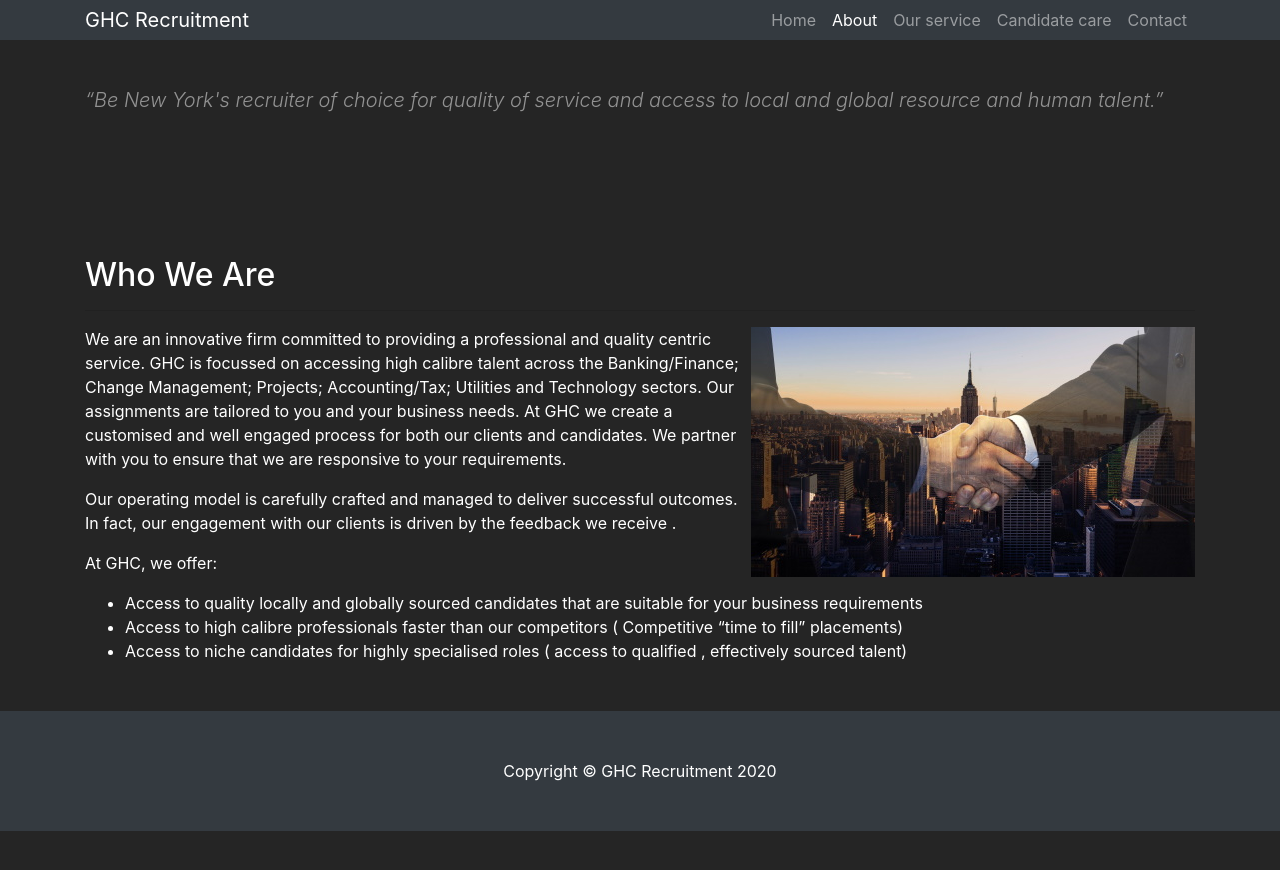
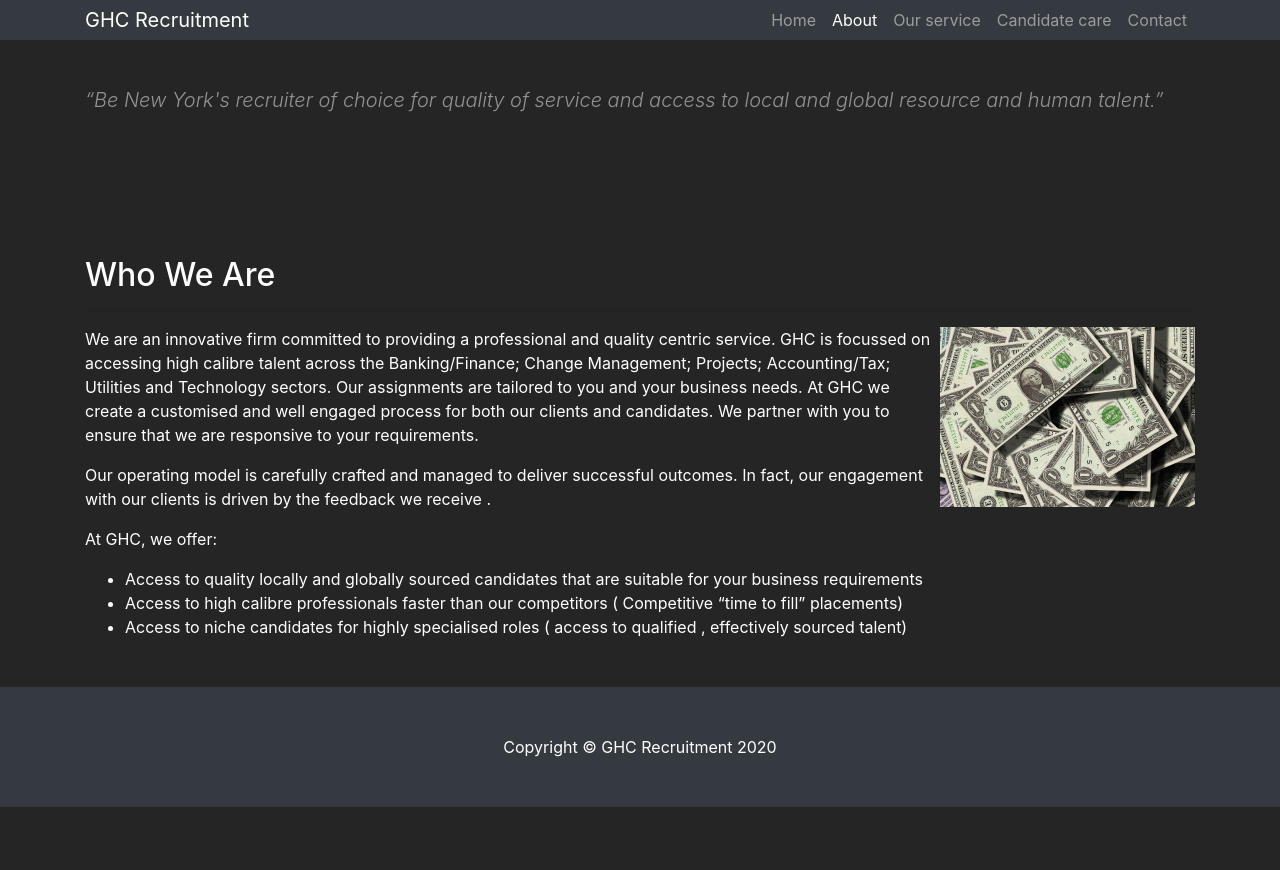
Before and after one commit to MalWalters/ghc-recruitment.github.io, a Jekyll site: the page built from _pages/who-we-are.html, in a window 1280 px wide. Shown: the top 870 px of the page. Built offline with Jekyll 4.4.1, drawn with Linux system fonts in a browser that asks for light colours.

Commit message:
testing images

```diff
--- a/_pages/who-we-are.html
+++ b/_pages/who-we-are.html
@@ -6,7 +6,7 @@
 
 <h2>Who We Are</h2>
 <hr />
-<img align="right" src="{{site.baseurl}}/assets/images/about-us.jpg">
+<img align="right" src="{{site.baseurl}}/assets/images/hero-image-banking.jpg">
 
 <p>
   We are an innovative firm committed to providing a professional and quality centric service.  GHC is focussed on accessing high calibre talent across the Banking/Finance;  Change Management; Projects;  Accounting/Tax; Utilities and Technology sectors. Our assignments are tailored to you and your business needs.  At GHC we create a customised and well engaged process for both our clients and candidates.  We partner with you to ensure that we are responsive to your requirements.
```
